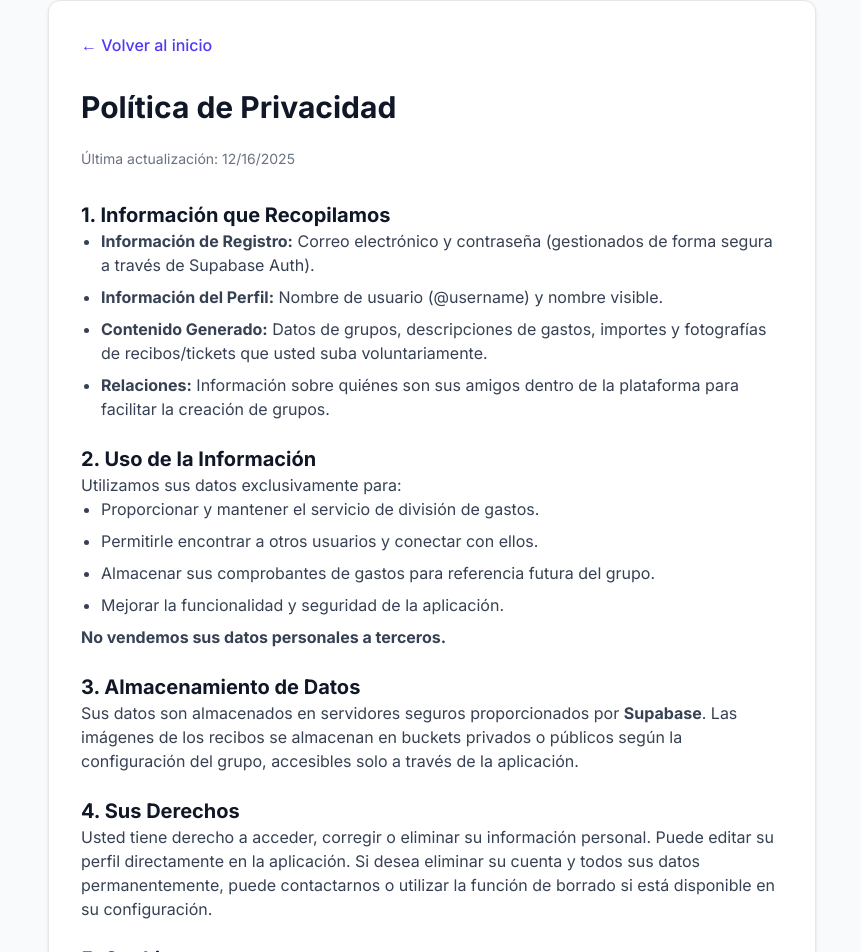
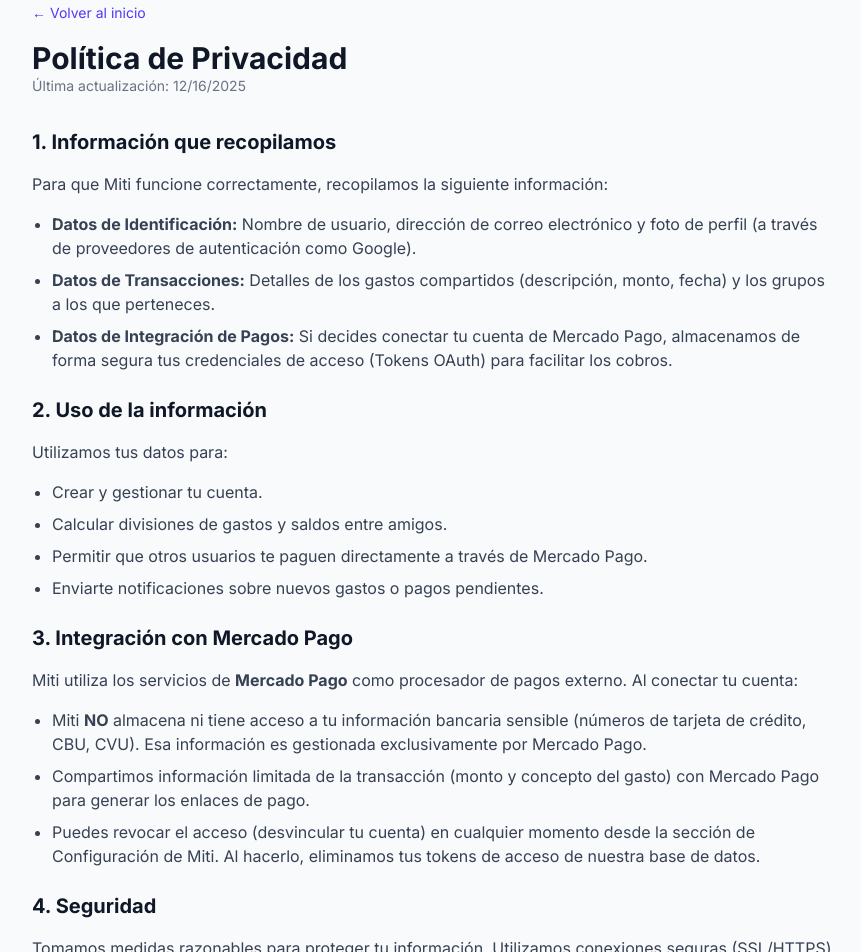
Before and after one commit to Midnarr/miti-app, a Next.js app in the folder starterkit/: page /privacy in a window 1280 px wide. Shown: the part 48-1000 px from the top of the page, without its empty margins (208-1069 px from the left). Built offline with nearby package versions, Linux system fonts and the light colour scheme; no server answers.

Commit message:
Terms & Privacy update (MP)

```diff
--- a/starterkit/src/app/privacy/page.tsx
+++ b/starterkit/src/app/privacy/page.tsx
@@ -2,71 +2,61 @@
 
 export default function PrivacyPage() {
   return (
-    <div className="min-h-screen bg-gray-50 py-12 px-4 sm:px-6 lg:px-8">
-      <div className="max-w-3xl mx-auto bg-white p-8 rounded-xl shadow-sm border border-gray-200">
-
+    <main className="max-w-4xl mx-auto p-6 md:p-12 space-y-6 text-gray-700">
       <div className="mb-8">
-          <Link href="/" className="text-indigo-600 hover:text-indigo-800 font-medium">
-            ← Volver al inicio
-          </Link>
+        <Link href="/" className="text-sm text-indigo-600 hover:underline">← Volver al inicio</Link>
+        <h1 className="text-3xl font-bold text-gray-900 mt-4">Política de Privacidad</h1>
+        <p className="text-sm text-gray-500">Última actualización: {new Date().toLocaleDateString()}</p>
       </div>
 
-        <h1 className="text-3xl font-bold text-gray-900 mb-6">Política de Privacidad</h1>
-        <p className="text-gray-500 text-sm mb-8">Última actualización: {new Date().toLocaleDateString()}</p>
-
-        <div className="prose prose-indigo text-gray-700 space-y-6">
-          <section>
-            <h2 className="text-xl font-bold text-gray-900">1. Información que Recopilamos</h2>
+      <section className="space-y-4">
+        <h2 className="text-xl font-bold text-gray-900">1. Información que recopilamos</h2>
+        <p>
+          Para que Miti funcione correctamente, recopilamos la siguiente información:
+        </p>
         <ul className="list-disc pl-5 space-y-2">
-              <li><strong>Información de Registro:</strong> Correo electrónico y contraseña (gestionados de forma segura a través de Supabase Auth).</li>
-              <li><strong>Información del Perfil:</strong> Nombre de usuario (@username) y nombre visible.</li>
-              <li><strong>Contenido Generado:</strong> Datos de grupos, descripciones de gastos, importes y fotografías de recibos/tickets que usted suba voluntariamente.</li>
-              <li><strong>Relaciones:</strong> Información sobre quiénes son sus amigos dentro de la plataforma para facilitar la creación de grupos.</li>
+          <li><strong>Datos de Identificación:</strong> Nombre de usuario, dirección de correo electrónico y foto de perfil (a través de proveedores de autenticación como Google).</li>
+          <li><strong>Datos de Transacciones:</strong> Detalles de los gastos compartidos (descripción, monto, fecha) y los grupos a los que perteneces.</li>
+          <li><strong>Datos de Integración de Pagos:</strong> Si decides conectar tu cuenta de Mercado Pago, almacenamos de forma segura tus credenciales de acceso (Tokens OAuth) para facilitar los cobros.</li>
         </ul>
       </section>
 
-          <section>
-            <h2 className="text-xl font-bold text-gray-900">2. Uso de la Información</h2>
-            <p>Utilizamos sus datos exclusivamente para:</p>
+      <section className="space-y-4">
+        <h2 className="text-xl font-bold text-gray-900">2. Uso de la información</h2>
+        <p>Utilizamos tus datos para:</p>
         <ul className="list-disc pl-5 space-y-2">
-              <li>Proporcionar y mantener el servicio de división de gastos.</li>
-              <li>Permitirle encontrar a otros usuarios y conectar con ellos.</li>
-              <li>Almacenar sus comprobantes de gastos para referencia futura del grupo.</li>
-              <li>Mejorar la funcionalidad y seguridad de la aplicación.</li>
+          <li>Crear y gestionar tu cuenta.</li>
+          <li>Calcular divisiones de gastos y saldos entre amigos.</li>
+          <li>Permitir que otros usuarios te paguen directamente a través de Mercado Pago.</li>
+          <li>Enviarte notificaciones sobre nuevos gastos o pagos pendientes.</li>
         </ul>
-            <p className="mt-2"><strong>No vendemos sus datos personales a terceros.</strong></p>
       </section>
 
-          <section>
-            <h2 className="text-xl font-bold text-gray-900">3. Almacenamiento de Datos</h2>
+      <section className="space-y-4">
+        <h2 className="text-xl font-bold text-gray-900">3. Integración con Mercado Pago</h2>
         <p>
-              Sus datos son almacenados en servidores seguros proporcionados por <strong>Supabase</strong>. Las imágenes de los recibos se almacenan en buckets privados o públicos según la configuración del grupo, accesibles solo a través de la aplicación.
+          Miti utiliza los servicios de <strong>Mercado Pago</strong> como procesador de pagos externo. Al conectar tu cuenta:
+        </p>
+        <ul className="list-disc pl-5 space-y-2">
+          <li>Miti <strong>NO</strong> almacena ni tiene acceso a tu información bancaria sensible (números de tarjeta de crédito, CBU, CVU). Esa información es gestionada exclusivamente por Mercado Pago.</li>
+          <li>Compartimos información limitada de la transacción (monto y concepto del gasto) con Mercado Pago para generar los enlaces de pago.</li>
+          <li>Puedes revocar el acceso (desvincular tu cuenta) en cualquier momento desde la sección de Configuración de Miti. Al hacerlo, eliminamos tus tokens de acceso de nuestra base de datos.</li>
+        </ul>
+      </section>
+
+      <section className="space-y-4">
+        <h2 className="text-xl font-bold text-gray-900">4. Seguridad</h2>
+        <p>
+          Tomamos medidas razonables para proteger tu información. Utilizamos conexiones seguras (SSL/HTTPS) y bases de datos con cifrado y políticas de seguridad (Row Level Security) para asegurar que solo tú y tus amigos autorizados vean sus gastos compartidos.
         </p>
       </section>
 
-          <section>
-            <h2 className="text-xl font-bold text-gray-900">4. Sus Derechos</h2>
+      <section className="space-y-4">
+        <h2 className="text-xl font-bold text-gray-900">5. Contacto</h2>
         <p>
-              Usted tiene derecho a acceder, corregir o eliminar su información personal. Puede editar su perfil directamente en la aplicación. Si desea eliminar su cuenta y todos sus datos permanentemente, puede contactarnos o utilizar la función de borrado si está disponible en su configuración.
+          Si tienes preguntas sobre esta política, puedes contactarnos a través del soporte de la aplicación.
         </p>
       </section>
-
-          <section>
-            <h2 className="text-xl font-bold text-gray-900">5. Cookies</h2>
-            <p>
-              Utilizamos cookies esenciales para mantener su sesión iniciada y garantizar el funcionamiento seguro de la aplicación. No utilizamos cookies de rastreo publicitario de terceros.
-            </p>
-          </section>
-
-          <section>
-            <h2 className="text-xl font-bold text-gray-900">6. Contacto</h2>
-            <p>
-              Si tiene preguntas sobre esta política de privacidad, puede contactarnos a través del soporte de la aplicación.
-            </p>
-          </section>
-        </div>
-
-      </div>
-    </div>
+    </main>
   );
 }
--- a/starterkit/src/app/terms/page.tsx
+++ b/starterkit/src/app/terms/page.tsx
@@ -2,63 +2,63 @@
 
 export default function TermsPage() {
   return (
-    <div className="min-h-screen bg-gray-50 py-12 px-4 sm:px-6 lg:px-8">
-      <div className="max-w-3xl mx-auto bg-white p-8 rounded-xl shadow-sm border border-gray-200">
-
+    <main className="max-w-4xl mx-auto p-6 md:p-12 space-y-6 text-gray-700">
       <div className="mb-8">
-          <Link href="/" className="text-indigo-600 hover:text-indigo-800 font-medium">
-            ← Volver al inicio
-          </Link>
+        <Link href="/" className="text-sm text-indigo-600 hover:underline">← Volver al inicio</Link>
+        <h1 className="text-3xl font-bold text-gray-900 mt-4">Términos y Condiciones</h1>
+        <p className="text-sm text-gray-500">Última actualización: {new Date().toLocaleDateString()}</p>
       </div>
 
-        <h1 className="text-3xl font-bold text-gray-900 mb-6">Términos y Condiciones de Uso</h1>
-        <p className="text-gray-500 text-sm mb-8">Última actualización: {new Date().toLocaleDateString()}</p>
-
-        <div className="prose prose-indigo text-gray-700 space-y-6">
-          <section>
+      <section className="space-y-4">
         <h2 className="text-xl font-bold text-gray-900">1. Aceptación de los Términos</h2>
         <p>
-              Al acceder y utilizar <strong>Miti</strong> ("la Aplicación"), usted acepta cumplir y estar sujeto a estos términos y condiciones. Si no está de acuerdo con alguna parte de estos términos, no debe utilizar nuestros servicios.
+          Al acceder y utilizar Miti ("la Aplicación"), aceptas cumplir con estos Términos y Condiciones. Si no estás de acuerdo, por favor no utilices la aplicación.
         </p>
       </section>
 
-          <section>
+      <section className="space-y-4">
         <h2 className="text-xl font-bold text-gray-900">2. Descripción del Servicio</h2>
         <p>
-              Miti es una herramienta diseñada para facilitar el cálculo y la división de gastos compartidos entre grupos de personas. <strong>Miti no es una entidad financiera ni procesa pagos.</strong> La aplicación actúa únicamente como una calculadora y registro de deudas. La liquidación real de las deudas es responsabilidad exclusiva de los usuarios fuera de la plataforma.
+          Miti es una herramienta para registrar, dividir y realizar seguimiento de gastos compartidos entre usuarios. Miti actúa únicamente como una herramienta de registro y facilitación de información.
         </p>
       </section>
 
-          <section>
-            <h2 className="text-xl font-bold text-gray-900">3. Cuentas de Usuario</h2>
+      <section className="space-y-4">
+        <h2 className="text-xl font-bold text-gray-900">3. Servicios de Pago (Mercado Pago)</h2>
         <p>
-              Para utilizar ciertas funciones, debe registrarse creando una cuenta. Usted es responsable de mantener la confidencialidad de su cuenta y contraseña. Miti se reserva el derecho de cancelar cuentas que violen estos términos o realicen actividades sospechosas.
+          Miti ofrece una integración con Mercado Pago para facilitar el saldo de deudas entre usuarios. Respecto a esta funcionalidad:
+        </p>
+        <ul className="list-disc pl-5 space-y-2">
+          <li><strong>Intermediario Tecnológico:</strong> Miti solo genera los enlaces de pago basándose en la información provista por los usuarios. Miti <strong>NO</strong> es una entidad financiera, no retiene fondos, ni procesa pagos directamente.</li>
+          <li><strong>Relación con Terceros:</strong> El procesamiento del pago está sujeto a los Términos y Condiciones de Mercado Pago. Cualquier problema con el procesamiento del pago (rechazos, contracargos, retenciones) debe ser resuelto directamente con Mercado Pago.</li>
+          <li><strong>Comisiones:</strong> Mercado Pago podría aplicar comisiones por el uso de su plataforma. El usuario es responsable de revisar y asumir dichos costos si existieran.</li>
+          <li><strong>Responsabilidad del Usuario:</strong> Es responsabilidad del usuario verificar que el destinatario del pago sea el correcto antes de confirmar la transacción en Mercado Pago.</li>
+        </ul>
+      </section>
+
+      <section className="space-y-4">
+        <h2 className="text-xl font-bold text-gray-900">4. Limitación de Responsabilidad</h2>
+        <p>
+          Miti no garantiza que los cálculos de división de gastos sean libres de errores matemáticos o de lógica, aunque nos esforzamos por la precisión. Miti no se hace responsable por disputas personales o financieras entre los usuarios derivadas del uso de la aplicación.
+        </p>
+        <p>
+          El uso de la función de marcar un gasto como "Pagado" o "Esperando Aprobación" es una herramienta de confianza entre usuarios y no constituye una prueba legal de pago certificada por Miti.
         </p>
       </section>
 
-          <section>
-            <h2 className="text-xl font-bold text-gray-900">4. Contenido del Usuario</h2>
+      <section className="space-y-4">
+        <h2 className="text-xl font-bold text-gray-900">5. Cuentas de Usuario</h2>
         <p>
-              Nuestra aplicación permite subir imágenes (recibos/tickets) y textos. Usted conserva los derechos sobre el contenido que sube, pero otorga a Miti una licencia para almacenar y mostrar dicho contenido a los miembros de sus grupos con el fin de operar el servicio. Usted garantiza que el contenido subido no infringe leyes ni derechos de terceros.
+          Eres responsable de mantener la seguridad de tu cuenta y de todas las actividades que ocurran bajo ella. Nos reservamos el derecho de suspender cuentas que violen estos términos o realicen actividades sospechosas.
         </p>
       </section>
 
-          <section>
-            <h2 className="text-xl font-bold text-gray-900">5. Limitación de Responsabilidad</h2>
+      <section className="space-y-4">
+        <h2 className="text-xl font-bold text-gray-900">6. Modificaciones</h2>
         <p>
-              Miti se proporciona "tal cual". No garantizamos que los cálculos estén libres de errores matemáticos o de software, aunque nos esforzamos por la precisión. Miti no se hace responsable de disputas financieras entre usuarios, impagos de deudas entre amigos, o malentendidos derivados del uso de la aplicación.
+          Podemos actualizar estos términos en cualquier momento. Te notificaremos sobre cambios significativos a través de la aplicación o por correo electrónico.
         </p>
       </section>
-
-          <section>
-            <h2 className="text-xl font-bold text-gray-900">6. Modificaciones</h2>
-            <p>
-              Nos reservamos el derecho de modificar estos términos en cualquier momento. El uso continuado de la aplicación tras dichos cambios constituye su aceptación de los nuevos términos.
-            </p>
-          </section>
-        </div>
-
-      </div>
-    </div>
+    </main>
   );
 }
```
Lines whose indentation alone changed are shown as unchanged.
